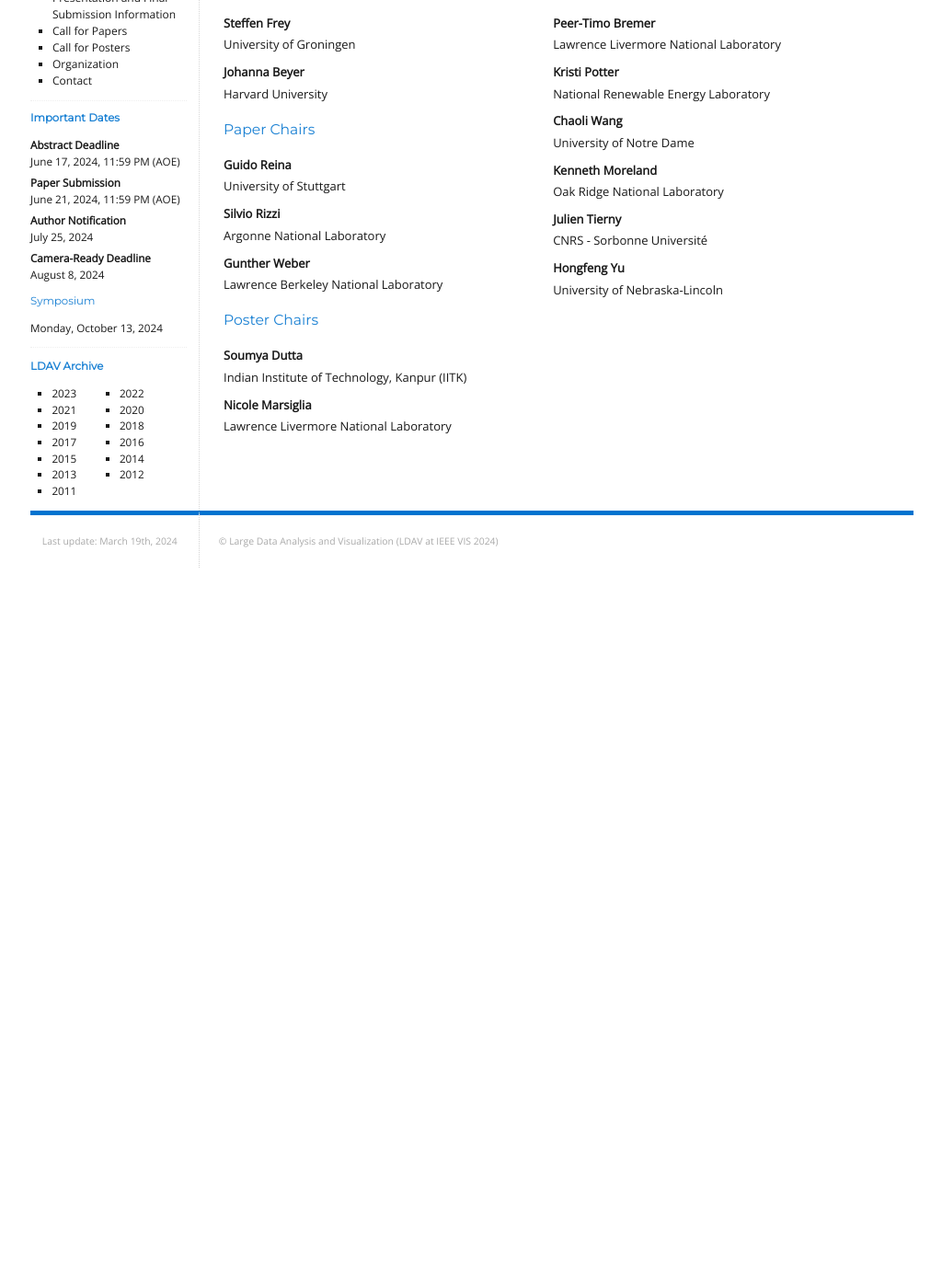
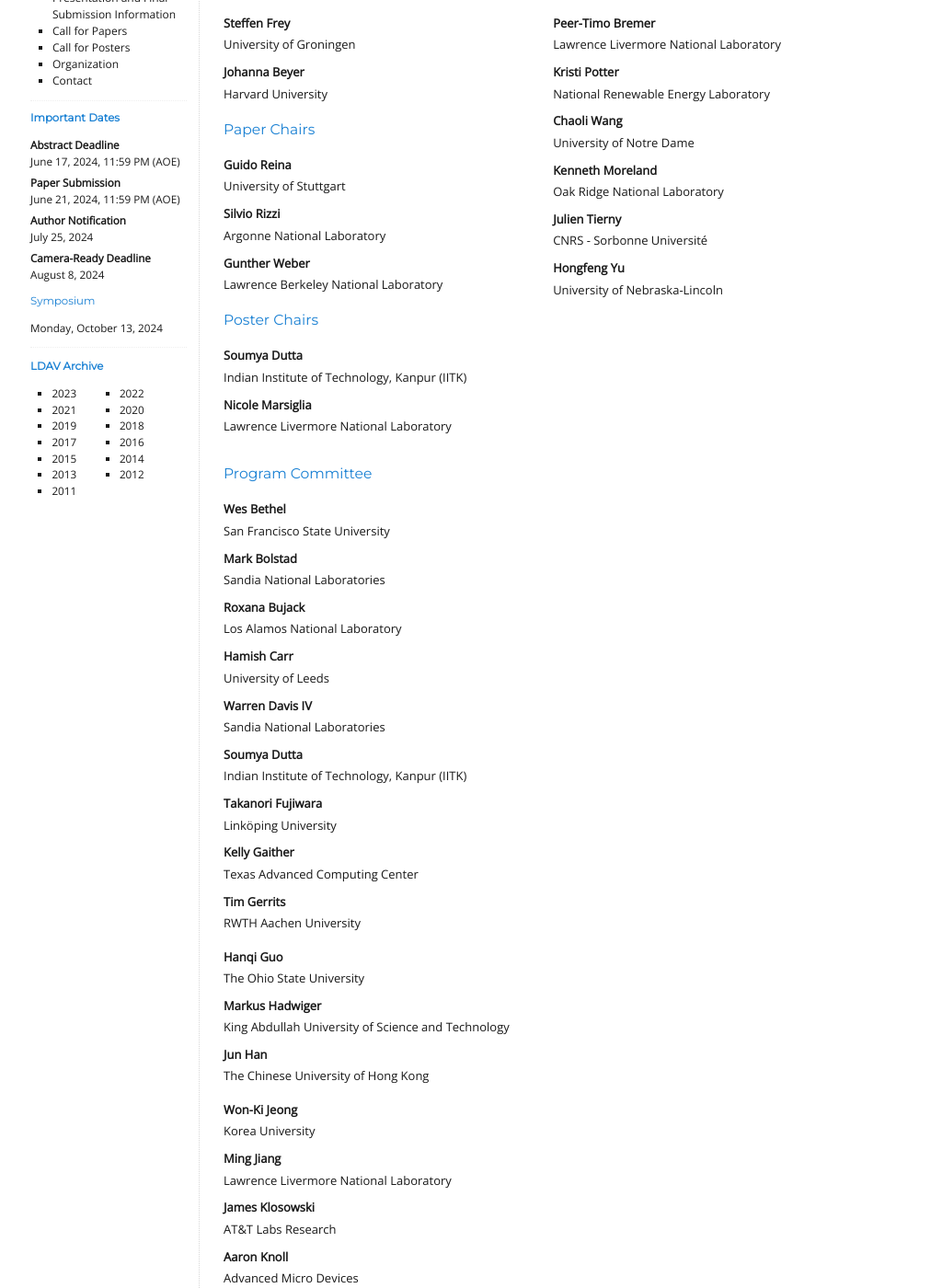
Before and after one commit to LDAV-Symposium/2024, a Jekyll site: the page built from _pages/organization.md, in a window 1280 px wide and 1400 px high, scrolled down 307 px. Shown: the whole window at 92% size, without its empty margins (127-1151 px from the left). Built offline with Jekyll 4.4.1, drawn with Linux system fonts in a browser that asks for light colours; before the commit the page ends 937 px from its top, so only the background shows below that; some of the changed text lies outside the part shown.

Commit message:
added program committee

```diff
--- a/_pages/organization.md
+++ b/_pages/organization.md
@@ -60,90 +60,123 @@ Hongfeng Yu
 
 </div>
 
-<!-- ## Program Committee -->
+## Program Committee
 
 <!-- <div class="left"> -->
 
-<!-- Mark Bolstad  -->
-<!-- : Sandia National Laboratories -->
+Wes Bethel
+: San Francisco State University
 
-<!-- Hamish Carr  -->
-<!-- : University of Leeds -->
+Mark Bolstad
+: Sandia National Laboratories
 
-<!-- Warren Davis IV  -->
-<!-- : Sandia National Laboratories -->
+Roxana Bujack
+: Los Alamos National Laboratory
 
-<!-- Soumya Dutta  -->
-<!-- : Indian Institute of Technology, Kanpur (IITK) -->
+Hamish Carr
+: University of Leeds
 
-<!-- Takanori Fujiwara  -->
-<!-- : Linköping University -->
+Warren Davis IV
+: Sandia National Laboratories
 
-<!-- Tim Gerrits  -->
-<!-- : RWTH Aachen University -->
+Soumya Dutta
+: Indian Institute of Technology, Kanpur (IITK)
+
+Takanori Fujiwara
+: Linköping University
+
+Kelly Gaither
+: Texas Advanced Computing Center
+
+Tim Gerrits
+: RWTH Aachen University
 
 <!-- Pascal Grosset  -->
 <!-- : Los Alamos National Laboratory -->
 
-<!-- Hanqi Guo  -->
-<!-- : The Ohio State University -->
+Hanqi Guo
+: The Ohio State University
 
-<!-- Markus Hadwiger  -->
-<!-- : King Abdullah University of Science and Technology -->
+Markus Hadwiger
+: King Abdullah University of Science and Technology
+
+Jun Han
+: The Chinese University of Hong Kong
 
 <!-- Joseph Insley  -->
 <!-- : Argonne National Laboratory -->
 
-<!-- Won-Ki Jeong  -->
-<!-- : Korea University -->
+Won-Ki Jeong
+: Korea University
 
-<!-- Ming Jiang  -->
+Ming Jiang
+: Lawrence Livermore National Laboratory
+
+James Klosowski
+: AT&T Labs Research
+
+Aaron Knoll
+: Advanced Micro Devices
+
+Kwan-Liu Ma
+: University of California at Davis
+
+<!-- </div> -->
+<!-- <div class="right"> -->
+
+
+Victor Mateevitsi
+: Argonne National Laboratory
+
+Patrick O'Leary
+: Kitware
+
+John Pratchett
+: Los Alamos National Laboratory
+
+David Pugmire
+: Oak Ridge National Laboratory
+
+Bruno Raffin
+: INRIA
+
+David Rogers
+: Los Alamos National Laboratory
+
+Filip Sadlo
+: Heidelberg University
+
+Sudhanshu Sane
+: Luminary Cloud
+
+Timothy Shead
+: Sandia National Laboratories
+
+Han-Wei Shen
+: The Ohio State University
+
+David Thompson
+: Kitware
+
+Will Usher
+: Intel
+
+<!-- Qi Wu -->
+<!-- : University of California at Davis -->
+
+Tom Vierjahn
+: Westphalian University of Applied Sciences
+
+<!-- Pascal Grosset -->
+<!-- : Los Alamos National Laboratory -->
+
+<!-- Joseph Insley  -->
+<!-- : Argonne National Laboratory -->
+
+<!-- Nicole Marsaglia -->
 <!-- : Lawrence Livermore National Laboratory -->
 
-<!-- Aaron Knoll  -->
-<!-- : Advanced Micro Devices -->
-
-<!-- Kwan-Liu Ma  -->
-<!-- : University of California at Davis -->
-<!-- </div> -->
-<!-- <div class="right"> -->
-<!-- Nicole Marsaglia  -->
-<!-- : Lawrence Livermore National Laboratory -->
-
-<!-- Victor Mateevitsi  -->
-<!-- : Argonne National Laboratory -->
-
-<!-- Patrick O'Leary  -->
-<!-- : Kitware -->
-
-<!-- Hyungman Park  -->
-<!-- : University of Texas at Austin -->
-
-<!-- David Pugmire  -->
-<!-- : Oak Ridge National Laboratory -->
-
-<!-- Bruno Raffin  -->
-<!-- : INRIA -->
-
-<!-- David Rogers  -->
-<!-- : Los Alamos National Laboratory -->
-
-<!-- Filip Sadlo  -->
-<!-- : Heidelberg University -->
-
-<!-- Timothy Shead  -->
-<!-- : Sandia National Laboratories -->
-
-<!-- Han-Wei Shen  -->
-<!-- : The Ohio State University -->
-
-<!-- David Thompson  -->
-<!-- : Kitware -->
-
-<!-- Will Usher  -->
-<!-- : Intel -->
-
-<!-- Qi Wu  -->
-<!-- : University of California at Davis -->
+<!-- Hyungman Park -->
+<!-- : Apple -->
 
 <!-- </div> -->
```
